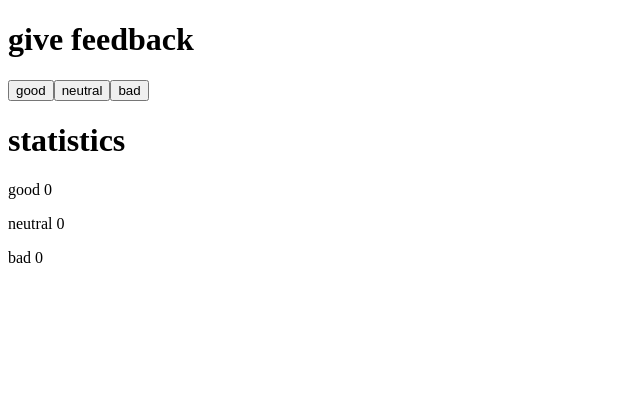
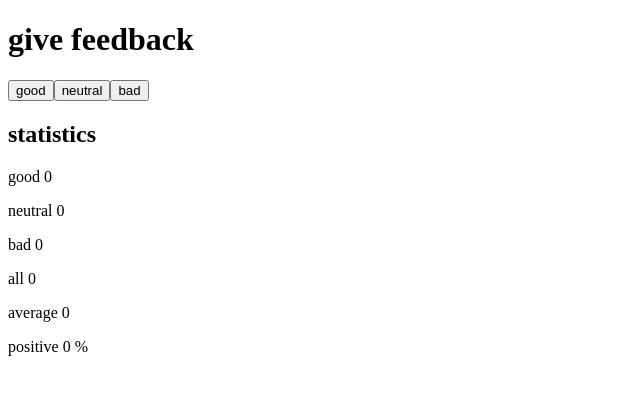
Before and after one commit to LloydRivers/FSO-Coaching, a React (Vite) app in the folder part-1/: page / in a window 1280 px wide. Shown: the top 394 px of the page, without its empty margins (0-640 px from the left). Built offline with nearby package versions, Linux system fonts and the light colour scheme.

Commit message:
1.7: unicafe step 2

```diff
--- a/part-1/src/App.jsx
+++ b/part-1/src/App.jsx
@@ -5,19 +5,21 @@ const App = () => {
   const [good, setGood] = useState(0);
   const [neutral, setNeutral] = useState(0);
   const [bad, setBad] = useState(0);
+  const [totalFeedback, setTotalFeedback] = useState(0);
 
   const handleGoodClick = () => {
-    console.log("good clicked");
-    console.log("good", good);
     setGood(good + 1);
+    setTotalFeedback(totalFeedback + 1);
   };
 
   const handleNeutralClick = () => {
     setNeutral(neutral + 1);
+    setTotalFeedback(totalFeedback + 1);
   };
 
   const handleBadClick = () => {
     setBad(bad + 1);
+    setTotalFeedback(totalFeedback + 1);
   };
 
   return (
@@ -29,10 +31,15 @@ const App = () => {
 
       <br />
 
-      <h1>statistics</h1>
+      <h2>statistics</h2>
       <p data-testid="good">good {good}</p>
       <p data-testid="neutral">neutral {neutral}</p>
       <p data-testid="bad">bad {bad}</p>
+      <p data-testid="all">all {good + neutral + bad}</p>
+      <p data-testid="average">average {(good - bad) / totalFeedback || 0}</p>
+      <p data-testid="positive">
+        positive {((good / totalFeedback) * 100 || 0) + " %"}
+      </p>
     </>
   );
 };
```
Also changed, not shown: 1 other file (tests, documents, lock files or other folders).
